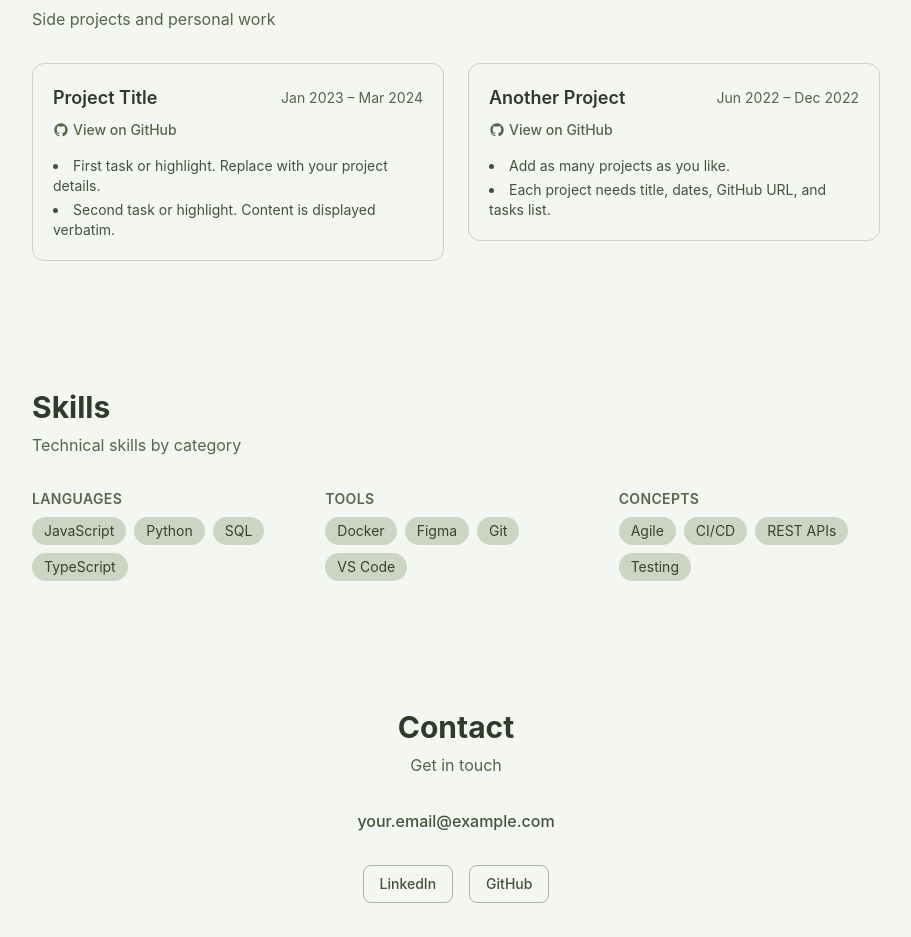
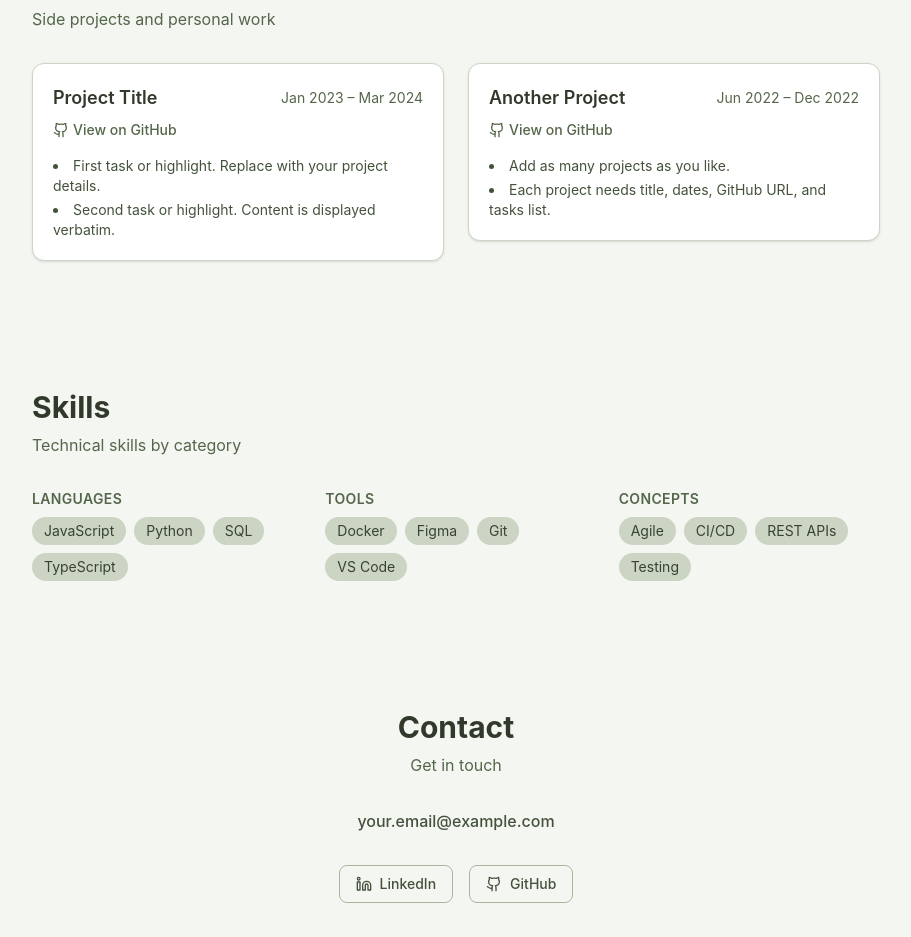
Before and after one commit to VivekP97/portfolio-website, a React (Vite) app: page / in a window 1280 px wide. Shown: the part 1735-2672 px from the top of the page, without its empty margins (184-1095 px from the left). Built offline with nearby package versions, Linux system fonts and the light colour scheme.

Commit message:
update styling for Projects and Contact section

```diff
--- a/src/components/contact/Contact.tsx
+++ b/src/components/contact/Contact.tsx
@@ -1,3 +1,4 @@
+import { Github, Linkedin } from 'lucide-react'
 import { contactData } from '../../data/resumeData'
 
 export function Contact() {
@@ -44,6 +45,12 @@ export function Contact() {
               rel="noopener noreferrer"
               className="inline-flex items-center gap-2 rounded-lg border border-sage-300 px-4 py-2 text-sm font-medium text-sage-700 transition-colors hover:bg-sage-100 dark:border-sage-700 dark:text-sage-300 dark:hover:bg-sage-800"
             >
+              {link.id === 'github' && (
+                <Github className="h-4 w-4" aria-hidden />
+              )}
+              {link.id === 'linkedin' && (
+                <Linkedin className="h-4 w-4" aria-hidden />
+              )}
               {link.label}
             </a>
           ))}
--- a/src/components/projects/ProjectCard.tsx
+++ b/src/components/projects/ProjectCard.tsx
@@ -1,3 +1,4 @@
+import { Github } from 'lucide-react'
 import { formatDateRange } from '../../lib/dateUtils'
 import type { Project } from '../../types'
 
@@ -7,7 +8,7 @@ type ProjectCardProps = {
 
 export function ProjectCard({ project }: ProjectCardProps) {
   return (
-    <article className="rounded-xl border border-sage-200 bg-sage-50/50 p-5 dark:border-sage-800 dark:bg-sage-900/30">
+    <article className="rounded-xl border border-sage-200 bg-white p-5 shadow-sm dark:border-sage-700 dark:bg-white/5">
       <div className="flex flex-wrap items-center justify-between gap-2">
         <h3 className="text-lg font-semibold text-sage-900 dark:text-sage-100">
           {project.title}
@@ -22,7 +23,7 @@ export function ProjectCard({ project }: ProjectCardProps) {
         rel="noopener noreferrer"
         className="mt-2 inline-flex items-center gap-1 text-sm font-medium text-sage-600 hover:underline dark:text-sage-400"
       >
-        <GitHubIcon />
+        <Github className="h-4 w-4" aria-hidden />
         View on GitHub
       </a>
       <ul className="mt-3 list-inside list-disc space-y-1 text-sm text-sage-700 dark:text-sage-300">
@@ -33,11 +34,3 @@ export function ProjectCard({ project }: ProjectCardProps) {
     </article>
   )
 }
-
-function GitHubIcon() {
-  return (
-    <svg className="h-4 w-4" fill="currentColor" viewBox="0 0 24 24" aria-hidden>
-      <path fillRule="evenodd" d="M12 2C6.477 2 2 6.484 2 12.017c0 4.425 2.865 8.18 6.839 9.504.5.092.682-.217.682-.483 0-.237-.008-.868-.013-1.703-2.782.605-3.369-1.343-3.369-1.343-.454-1.158-1.11-1.466-1.11-1.466-.908-.62.069-.608.069-.608 1.003.07 1.531 1.032 1.531 1.032.892 1.53 2.341 1.088 2.91.832.092-.647.35-1.088.636-1.338-2.22-.253-4.555-1.113-4.555-4.951 0-1.093.39-1.988 1.029-2.688-.103-.253-.446-1.272.098-2.65 0 0 .84-.27 2.75 1.026A9.564 9.564 0 0112 6.844c.85.004 1.705.115 2.504.337 1.909-1.296 2.747-1.027 2.747-1.027.546 1.379.202 2.398.1 2.651.64.7 1.028 1.595 1.028 2.688 0 3.848-2.339 4.695-4.566 4.943.359.309.678.92.678 1.855 0 1.338-.012 2.419-.012 2.747 0 .268.18.58.688.482A10.019 10.019 0 0022 12.017C22 6.484 17.522 2 12 2z" clipRule="evenodd" />
-    </svg>
-  )
-}
```
